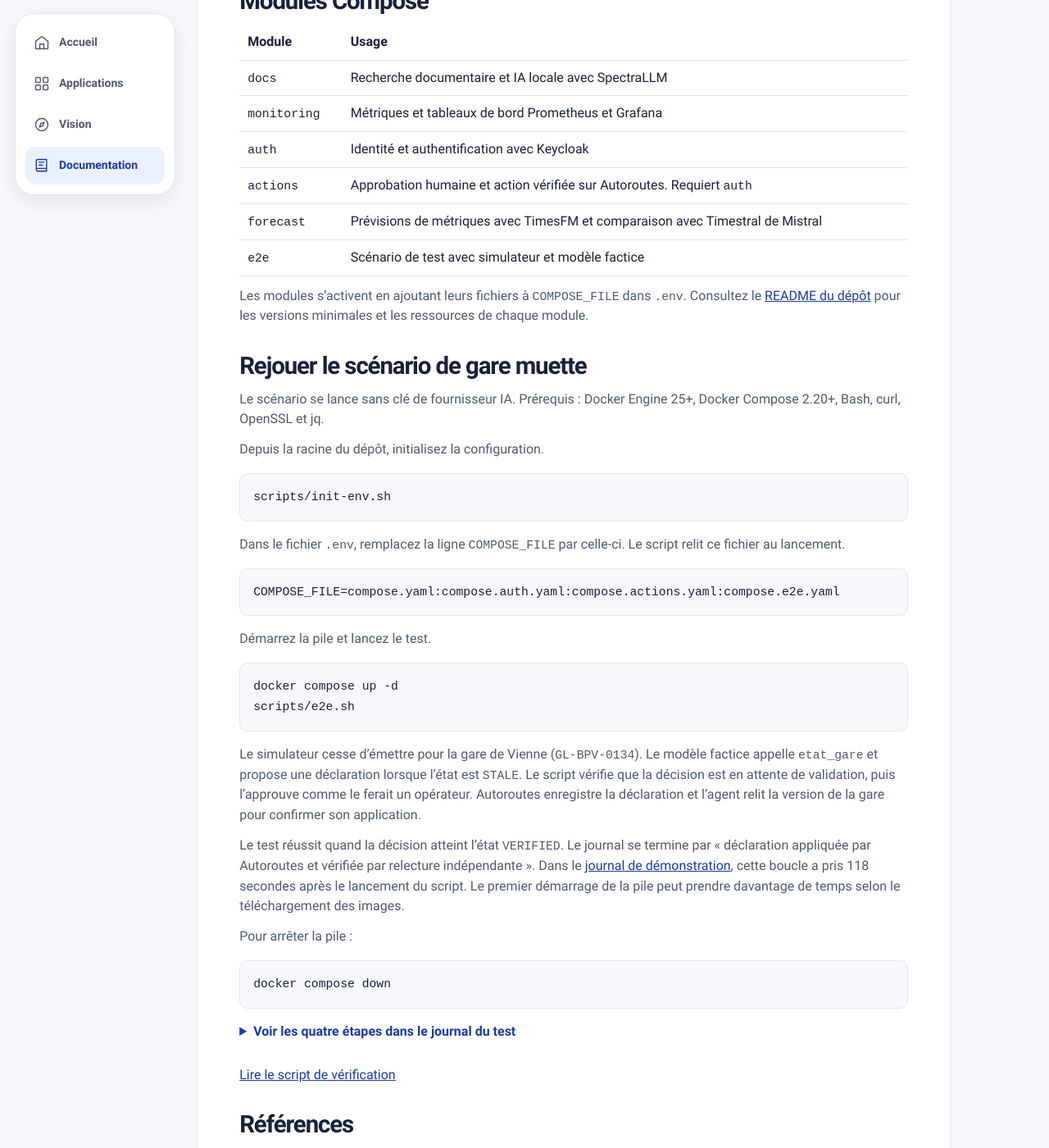
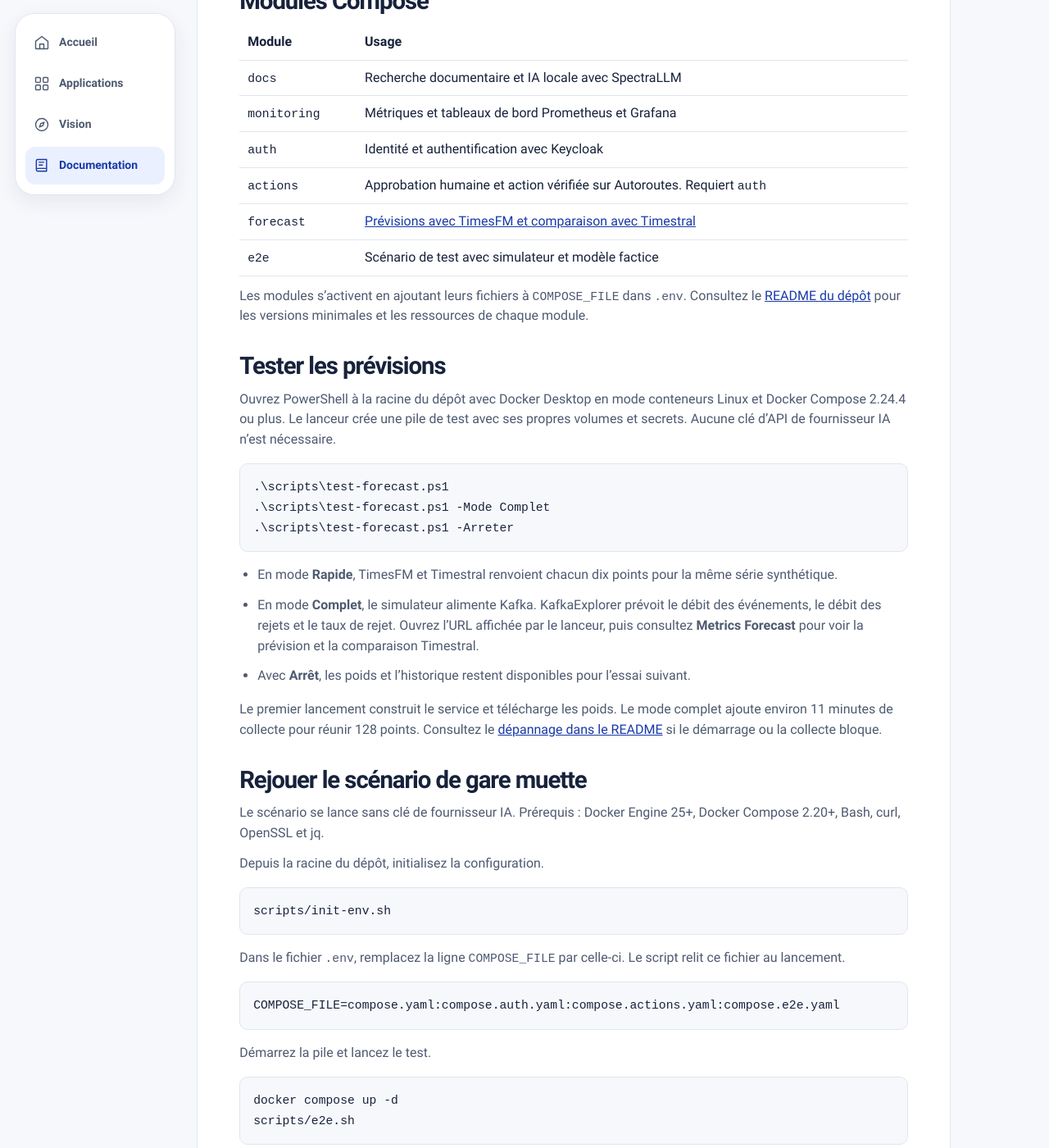
Before and after one commit to devdownin/convergence-suite, a Jekyll site: the page built from website/documentation.md, in a window 1280 px wide and 1400 px high, scrolled down 720 px. Shown: the whole window at 82% size. Built offline with Jekyll 4.4.1, drawn with Linux system fonts in a browser that asks for light colours.

Commit message:
Document the PowerShell forecast tests

````diff
--- a/website/documentation.md
+++ b/website/documentation.md
@@ -29,10 +29,26 @@ Le script d’initialisation génère le fichier `.env` et les secrets locaux. U
 | `monitoring` | Métriques et tableaux de bord Prometheus et Grafana |
 | `auth` | Identité et authentification avec Keycloak |
 | `actions` | Approbation humaine et action vérifiée sur Autoroutes. Requiert `auth` |
-| `forecast` | Prévisions de métriques avec TimesFM et comparaison avec Timestral de Mistral |
+| `forecast` | [Prévisions avec TimesFM et comparaison avec Timestral](#tester-les-previsions) |
 | `e2e` | Scénario de test avec simulateur et modèle factice |
 
 Les modules s’activent en ajoutant leurs fichiers à `COMPOSE_FILE` dans `.env`. Consultez le [README du dépôt]({{ site.project_repository }}#modules) pour les versions minimales et les ressources de chaque module.
+
+<h2 id="tester-les-previsions">Tester les prévisions</h2>
+
+Ouvrez PowerShell à la racine du dépôt avec Docker Desktop en mode conteneurs Linux et Docker Compose 2.24.4 ou plus. Le lanceur crée une pile de test avec ses propres volumes et secrets. Aucune clé d’API de fournisseur IA n’est nécessaire.
+
+```powershell
+.\scripts\test-forecast.ps1
+.\scripts\test-forecast.ps1 -Mode Complet
+.\scripts\test-forecast.ps1 -Arreter
+```
+
+- En mode **Rapide**, TimesFM et Timestral renvoient chacun dix points pour la même série synthétique.
+- En mode **Complet**, le simulateur alimente Kafka. KafkaExplorer prévoit le débit des événements, le débit des rejets et le taux de rejet. Ouvrez l’URL affichée par le lanceur, puis consultez **Metrics Forecast** pour voir la prévision et la comparaison Timestral.
+- Avec **Arrêt**, les poids et l’historique restent disponibles pour l’essai suivant.
+
+Le premier lancement construit le service et télécharge les poids. Le mode complet ajoute environ 11 minutes de collecte pour réunir 128 points. Consultez le [dépannage dans le README]({{ site.project_repository }}#d%C3%A9panner-le-test) si le démarrage ou la collecte bloque.
 
 <h2 id="scenario">Rejouer le scénario de gare muette</h2>
 
````
Also changed, not shown: README.md.
